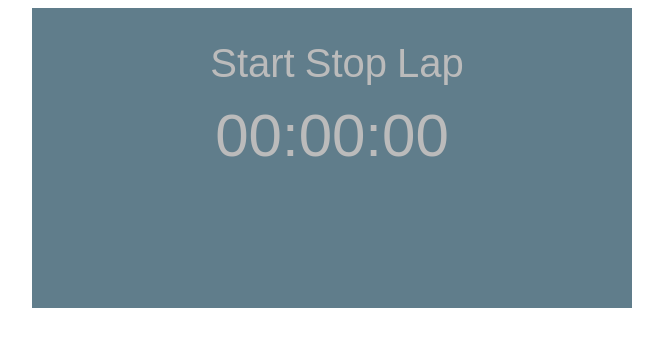
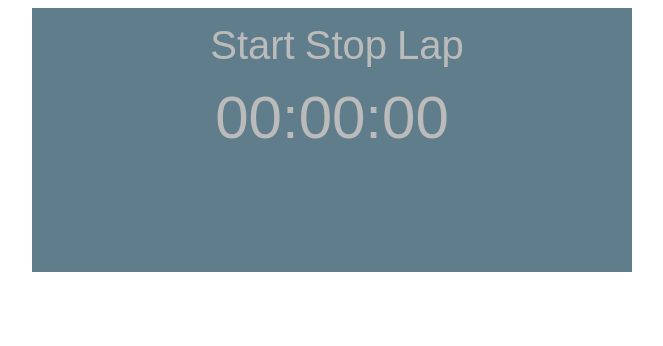
Before and after one commit to Tobiasz12/REACT-STOPER-ES6, a website: page index.html in a window 1280 px wide. Shown: the whole page, without its empty margins (308-971 px from the left). Drawn offline with nearby package versions, Linux system fonts and the light colour scheme.

Commit message:
task 3.7

```diff
--- a/style.css
+++ b/style.css
@@ -3,9 +3,9 @@
     flex-direction: column;
     justify-content: center;
     align-items: center;
-    height: 300px;
+
     max-width: 600px;
-    max-height: 400;
+
     background: #607D8B;
     margin:0 auto;
     font-size: 60px;
```
